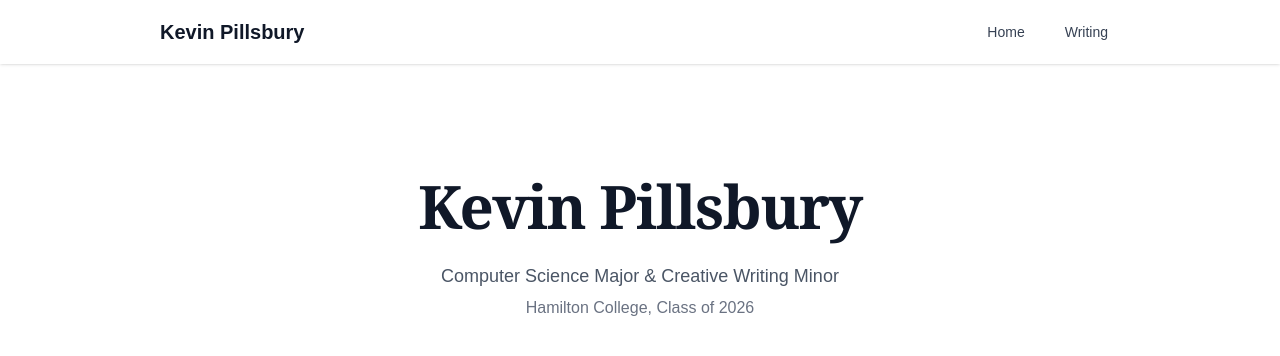
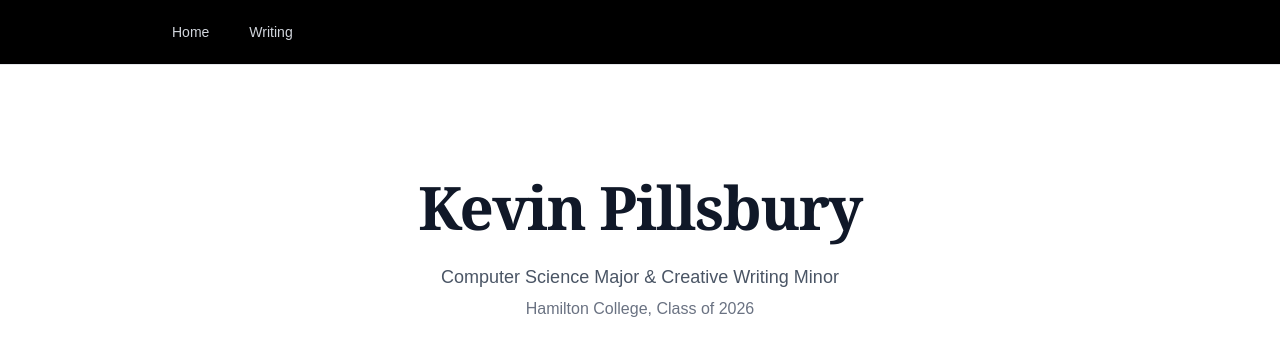
Before and after one commit to kevinpillsbury/kevin-pillsbury-website, a Next.js app: page / in a window 1280 px wide. Shown: the top 356 px of the page. Built offline with nearby package versions, Linux system fonts and the light colour scheme.

Commit message:
Update navbar UI

```diff
--- a/src/app/[genre]/page.tsx
+++ b/src/app/[genre]/page.tsx
@@ -13,7 +13,7 @@ export const revalidate = 3600;
 
 // Pre-build these pages at build time
 export async function generateStaticParams() {
-  const genres = ['fiction', 'poems', 'essays', 'drama'];
+  const genres = ['fiction', 'poem', 'essay', 'drama'];
   return genres.map((genre) => ({
     genre: genre,
   }));
--- a/src/components/Navbar.tsx
+++ b/src/components/Navbar.tsx
@@ -6,52 +6,47 @@ import * as DropdownMenu from "@radix-ui/react-dropdown-menu";
 
 const Navbar = () => {
   return (
-    <nav className="sticky top-0 z-50 bg-white/80 backdrop-blur-sm shadow-sm">
+    <nav className="sticky top-0 z-50 bg-black border-b border-gray-200">
       <div className="max-w-5xl mx-auto px-4 sm:px-6 lg:px-8">
-        <div className="flex items-center justify-between h-16">
-          <div className="flex items-center">
-            <Link href="/" className="text-xl font-semibold text-gray-900">
-              Kevin Pillsbury
-            </Link>
-          </div>
+        <div className="flex items-center justify-start h-16">
           <div className="flex items-center space-x-4">
             <Link
               href="/"
-              className="px-3 py-2 rounded-md text-sm font-medium text-gray-700 hover:bg-gray-100"
+              className="px-3 py-2 rounded-md text-sm font-medium text-gray-300 hover:bg-gray-800 hover:text-white"
             >
               Home
             </Link>
             <DropdownMenu.Root>
               <DropdownMenu.Trigger asChild>
-                <button className="px-3 py-2 rounded-md text-sm font-medium text-gray-700 hover:bg-gray-100 focus:outline-none focus:ring-2 focus:ring-offset-2 focus:ring-indigo-500">
+                <button className="px-3 py-2 rounded-md text-sm font-medium text-gray-300 hover:bg-gray-800 hover:text-white focus:outline-none">
                   <span>Writing</span>
                 </button>
               </DropdownMenu.Trigger>
               <DropdownMenu.Portal>
                 <DropdownMenu.Content
-                  className="mt-2 w-48 bg-white rounded-md shadow-lg ring-1 ring-black ring-opacity-5 focus:outline-none"
+                  className="mt-2 w-48 bg-gray-900 rounded-md shadow-lg ring-1 ring-black ring-opacity-5 focus:outline-none"
                   sideOffset={5}
                 >
                   <DropdownMenu.Item asChild>
                     <Link
                       href="/fiction"
-                      className="block px-4 py-2 text-sm text-gray-700 hover:bg-gray-100"
+                      className="block px-4 py-2 text-sm text-gray-300 hover:bg-gray-800 hover:text-white"
                     >
                       Fiction
                     </Link>
                   </DropdownMenu.Item>
                   <DropdownMenu.Item asChild>
                     <Link
-                      href="/poems"
-                      className="block px-4 py-2 text-sm text-gray-700 hover:bg-gray-100"
+                      href="/poem"
+                      className="block px-4 py-2 text-sm text-gray-300 hover:bg-gray-800 hover:text-white"
                     >
                       Poems
                     </Link>
                   </DropdownMenu.Item>
                   <DropdownMenu.Item asChild>
                     <Link
-                      href="/essays"
-                      className="block px-4 py-2 text-sm text-gray-700 hover:bg-gray-100"
+                      href="/essay"
+                      className="block px-4 py-2 text-sm text-gray-300 hover:bg-gray-800 hover:text-white"
                     >
                       Essays
                     </Link>
@@ -59,7 +54,7 @@ const Navbar = () => {
                   <DropdownMenu.Item asChild>
                     <Link
                       href="/drama"
-                      className="block px-4 py-2 text-sm text-gray-700 hover:bg-gray-100"
+                      className="block px-4 py-2 text-sm text-gray-300 hover:bg-gray-800 hover:text-white"
                     >
                       Drama
                     </Link>
```
